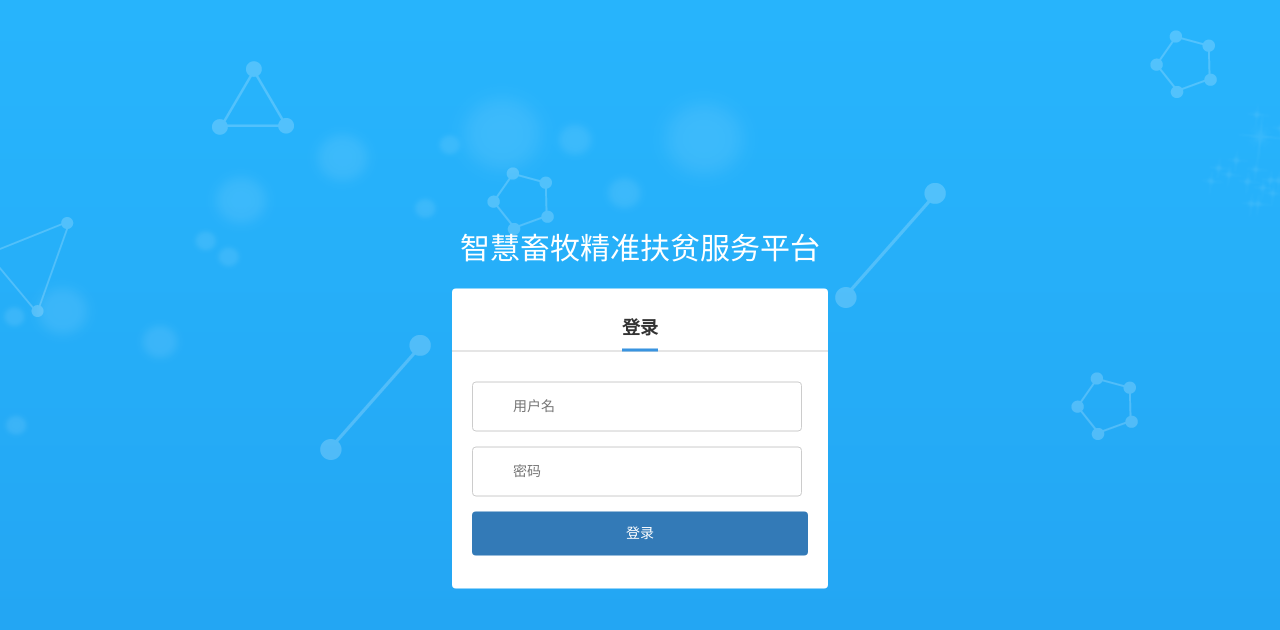
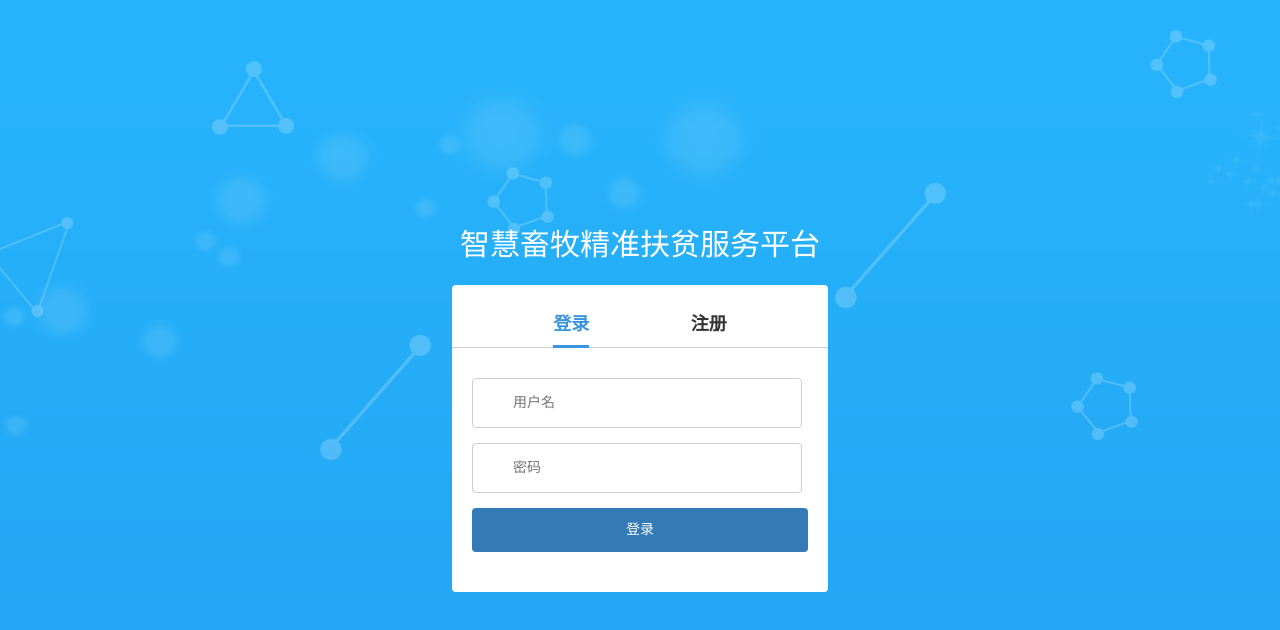
Before and after one commit to sncer/React-Echarts-Bmap, a React app: page /login in a window 1280 px wide. Shown: the top 630 px of the page. Built offline with nearby package versions, Linux system fonts and the light colour scheme.

Commit message:
修改页面样式，增加注册组件

```diff
--- a/src/components/loginInput/LoginInput.js
+++ b/src/components/loginInput/LoginInput.js
@@ -5,35 +5,28 @@ export class LoginInput extends Component{
 	constructor(props){
 		super(props);
 		this.state={
-			userName:"",
-			userPassword:"",
+			username:"",
+			password:"",
 		};
+		this.stateChange=this.stateChange.bind(this);
 	}
 
 	// 监听input中的数据，保存到State中
-	changeUsername(e){
-		let uname=e.target.value;
+	stateChange(e){
+		let target=e.target;
 		this.setState({
-			userName:uname
-		});
-		console.log(this.state.userName);
-	}
-
-	changePassword(e){
-		let upwd=e.target.value;
-		this.setState({
-			userPassword:upwd
+			[target.name]:target.value
 		});
 	}
 
 	render(){
 		return (
-			<div className="loginInput">
+			<div className="loginInput" onChange={this.stateChange}>
                 <label>
-                    <input type="text" name="username" placeholder="用户名"/>
+                    <input type="text" name="username" value={this.state.username} placeholder="用户名"/>
 	            </label>
 	            <label>
-	                <input type="text" name="password" placeholder="密码"/>
+	                <input type="password" name="password" value={this.state.password}  placeholder="密码"/>
 	            </label>
 	            <button className="btn btn-primary">登录</button>
             </div>
--- /dev/null
+++ b/src/components/registerInput/RegisterInput.js
@@ -0,0 +1,43 @@
+import React,{Component} from "react";
+import '../loginInput/LoginInput.scss';
+
+export class RegisterInput extends Component{
+	constructor(props){
+		super(props);
+		this.state={
+			username:"",
+			password:"",
+			rePassword:""
+		};
+		// this.changeUsername=this.changeUsername.bind(this);
+		// this.changePassword=this.changePassword.bind(this);
+		// this.changeRepassword=this.changeRepassword.bind(this);
+		this.stateChange=this.stateChange.bind(this);
+	}
+
+	stateChange(e){
+		let target=e.target;
+		this.setState({
+			[target.name]:target.value
+		});
+	}
+
+	render(){
+		return (
+			<div className="loginInput" onChange={this.stateChange}>
+                <label>
+                    <input type="text" name="username" value={this.state.username} placeholder="用户名"/>
+	            </label>
+	            <label>
+	                <input type="password" name="password" value={this.state.password} placeholder="密码"/>
+	            </label>
+	            <label>
+	                <input type="password" name="rePassword" value={this.state.rePassword}  placeholder="再次输入密码"/>
+	            </label>
+	            <button className="btn btn-primary">注册</button>
+            </div>
+		);
+	}
+}
+
+export default RegisterInput;
--- a/src/pages/login/Login.js
+++ b/src/pages/login/Login.js
@@ -1,17 +1,38 @@
 import React, { Component } from 'react';
 import './Login.scss';
 import LoginInput from '../../components/loginInput/LoginInput';
+import RegisterInput from '../../components/registerInput/RegisterInput';
 
 export class Login extends Component {
+	constructor(props){
+		super(props);
+		this.state={
+			hasAccount:true
+		};
+		this.logNavClick=this.logNavClick.bind(this);
+		this.regNavClick=this.regNavClick.bind(this);
+	}
+	logNavClick(){
+		this.setState({
+			hasAccount:true
+		});
+	}
+	regNavClick(){
+		this.setState({
+			hasAccount:false
+		});
+	}
 	render() {
+		let hasAccount=this.state.hasAccount;
 		return (
 			<div className="login-box">
 				<h1>智慧畜牧精准扶贫服务平台</h1>
                 <form>
                 	<h2>
-						<span>登录</span>
+						<span className={hasAccount?"active":""} onClick={this.logNavClick}>登录</span>
+						<span className={hasAccount?"":"active"} onClick={this.regNavClick}>注册</span>
                 	</h2>
-                	<LoginInput/>
+                	{hasAccount?<LoginInput/>:<RegisterInput/>}
                 </form>
             </div>
 		);
--- a/src/pages/login/Login.scss
+++ b/src/pages/login/Login.scss
@@ -3,11 +3,10 @@
       width:100%;
       height: 100vh;
       background: url(../../img/login_bg.png) no-repeat center center;
+      background-size: cover;
       color: #333;
       font-size: 14px;
       font-family: "Microsoft YaHei";
-      cursor: default;
-      min-width: 1280px;
   }
 
   .login-box {
@@ -23,11 +22,13 @@
       }
       form{
           width:376px;
-          height: 300px;
           padding: 15px 0 20px;
           background-color: #fff;
           border-radius: 4px;
           h2{
+            display: flex;
+            justify-content: space-around;
+            justify-content: space-evenly;
             margin-top: 0;
             height: 48px;
             border-bottom: 1px solid #ccc;
@@ -36,10 +37,14 @@
                 display: inline-block;
                 height: 48px;
                 line-height: 48px;
-                border-bottom: 3px solid #3994e0;
                 font-size: 18px;
                 font-weight: 700;
+                cursor:pointer;
               }
+            .active{
+                color:#3994e0;
+                border-bottom: 3px solid #3994e0;
+             }
           }
       }
   }
```
Also changed, not shown: src/components/registerInput/RegisterInput.scss (added).
